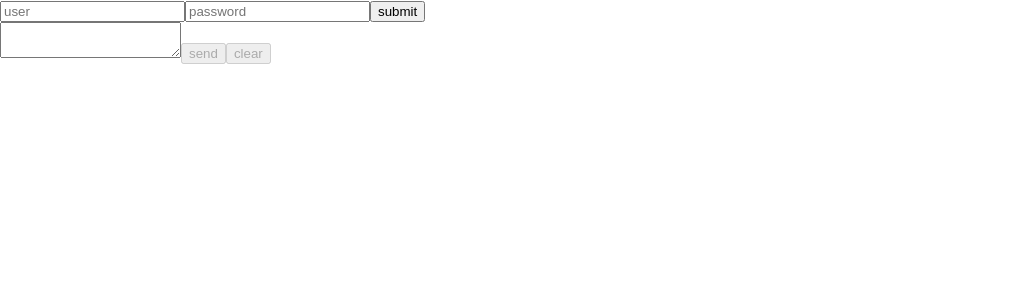
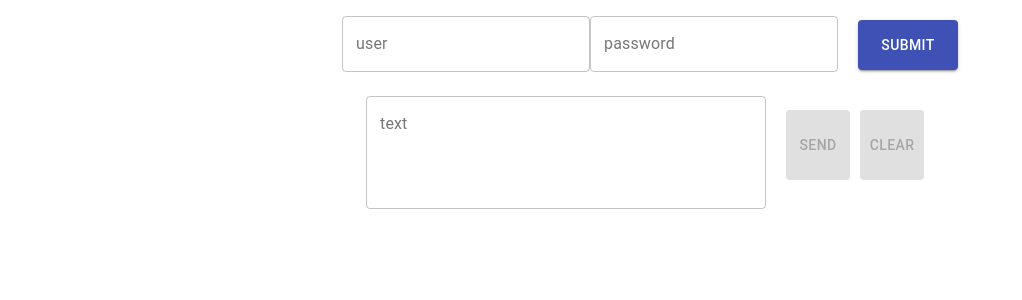
Before and after one commit to sunliang711/crossshare, a React (Create React App) app in the folder frontend/: page / in a window 1280 px wide. Shown: the top 300 px of the page, without its empty margins (0-1022 px from the left). Built offline with nearby package versions, Linux system fonts and the light colour scheme.

Commit message:
introduced material-ui

```diff
--- a/frontend/package.json
+++ b/frontend/package.json
@@ -3,6 +3,7 @@
   "version": "0.1.0",
   "private": true,
   "dependencies": {
+    "@material-ui/core": "^4.5.1",
     "react": "^16.10.2",
     "react-dom": "^16.10.2",
     "react-scripts": "3.2.0"
--- a/frontend/src/Login.css
+++ b/frontend/src/Login.css
@@ -1,3 +1,14 @@
+.loginForm{
+    display: flex;
+    justify-content: center;
+}
 .loginStatus{
     color: red;
 }
+
+.MuiButtonBase-root{
+    top:20px;
+    left:20px;
+    height:50px;
+    width:100px;
+}
--- a/frontend/src/Login.js
+++ b/frontend/src/Login.js
@@ -1,7 +1,69 @@
 import React from 'react';
 import config from "./config"
 import axios from 'axios';
+import TextField from '@material-ui/core/TextField'
+import Button from '@material-ui/core/Button'
 import "./Login.css"
+
+// const Login2 = props => {
+//     const [user, setUser] = useState('');
+//     const [password, setPassowrd] = useState('');
+//     const [status, setStatus] = useState('');
+
+//     const submit = (callback) => {
+//         const headers = {
+//             "Content-Type": "application/json"
+//         }
+//         const data = {
+//             user: user,
+//             password: password,
+//         }
+//         console.log(`data: ${JSON.stringify(data)}`)
+//         axios.post(config.restServer + "/login", data, headers).then(
+//             res => {
+//                 if (res.data.code === 0) {
+//                     callback(user, res.data.token)
+//                 } else {
+//                     console.log("login failed")
+//                     setStatus(res.data.msg)
+//                 }
+//             }
+//         )
+//     }
+//     const handleChange = name => (e) => {
+//         console.log('handleChange called')
+//         // this.setState({ [e.target.name]: e.target.value })
+//         if (name === 'user') {
+//             setUser(e.target.value)
+//         } else if (name === 'password') {
+//             setPassowrd(e.target.value)
+//         }
+//     }
+//     return (
+//         <div>
+//             <form className="loginForm" noValidate autoComplete="off">
+//                 <TextField
+//                     id="user"
+//                     label="user"
+//                     onChange={handleChange('user')}
+//                     margin="normal"
+//                     variant="outlined"
+//                 />
+//                 <TextField
+//                     id="password"
+//                     label="password"
+//                     type="password"
+//                     onChange={handleChange('password')}
+//                     margin="normal"
+//                     variant="outlined"
+//                 />
+//                 <Button variant="contained" color="primary" onClick={submit(props.callback)}>submit</Button>
+//                 <span className="loginStatus">{status}</span>
+
+//             </form>
+//         </div>
+//     )
+// }
 
 class Login extends React.Component {
     constructor(props) {
@@ -13,16 +75,40 @@ class Login extends React.Component {
         }
         // this.handleChange = this.handleChange.bind(this)
     }
-    handleChange = (e) => {
-        this.setState({ [e.target.name]: e.target.value })
+    handleChange = name => (e) => {
+        console.log('handleChange called')
+        // this.setState({ [e.target.name]: e.target.value })
+        this.setState({ [name]: e.target.value })
+        console.log(`this.state: ${JSON.stringify(this.state)}`)
     }
     render() {
         return (
+            // <div>
+            //     <input name="user" placeholder="user" onChange={this.handleChange} />
+            //     <input name="password" placeholder="password" type="password" onChange={this.handleChange} />
+            //     <button onClick={this.submit.bind(this, this.props.callback)}>submit</button>
+            //     <span className="loginStatus">{this.state.status}</span>
+            // </div>
             <div>
-                <input name="user" placeholder="user" onChange={this.handleChange} />
-                <input name="password" placeholder="password" type="password" onChange={this.handleChange} />
-                <button onClick={this.submit.bind(this, this.props.callback)}>submit</button>
-                <span className="loginStatus">{this.state.status}</span>
+                <form className="loginForm" noValidate autoComplete="off">
+                    <TextField
+                        id="user"
+                        label="user"
+                        onChange={this.handleChange('user')}
+                        margin="normal"
+                        variant="outlined"
+                    />
+                    <TextField
+                        id="password"
+                        label="password"
+                        type="password"
+                        onChange={this.handleChange('password')}
+                        margin="normal"
+                        variant="outlined"
+                    />
+                    <Button variant="contained" color="primary" onClick={this.submit.bind(this, this.props.callback)}>submit</Button>
+
+                </form>
             </div>
         )
     }
@@ -34,6 +120,7 @@ class Login extends React.Component {
             user: this.state.user,
             password: this.state.password
         }
+        console.log(`data: ${JSON.stringify(data)}`)
         axios.post(config.restServer + "/login", data, headers).then(
             res => {
                 console.log(`/login,response: ${JSON.stringify(res.data)}`)
--- a/frontend/src/TextItem.css
+++ b/frontend/src/TextItem.css
@@ -1,16 +1,17 @@
 .textItem{
+    display: flex;
+    align-content: center;
     background-color: darkcyan;
     list-style-type: none;
 }
 
-.deleteBtn{
-    color: green;
-}
-
-.copyBtn{
-    color: red;
+.text{
+    margin-left:50px;
+    margin-right: 20px;
+    height:40px;
+    top:40px;
 }
 
 .status{
-    color: yellowgreen
+    color:red;
 }
--- a/frontend/src/TextItem.js
+++ b/frontend/src/TextItem.js
@@ -1,22 +1,38 @@
 import React from "react";
 import ReactDOM from "react-dom";
 import { CopyToClipboard } from 'react-copy-to-clipboard';
+import Button from '@material-ui/core/Button'
+import { makeStyles } from '@material-ui/core/styles';
 import "./TextItem.css"
 
+const useStyles = makeStyles(theme => ({
+    button: {
+        margin: theme.spacing(1),
+        top: 0
+    }
+}))
 export default props => {
+    const classes = useStyles();
     const copyElem = <CopyToClipboard
         onCopy={props.onCopy}
         text={props.text}>
-        <button className="copyBtn">
+        <Button
+            variant="contained"
+            color="primary"
+            className={classes.button}>
             {props.copyButtonText || "copy"}
-        </button>
+        </Button>
     </CopyToClipboard>
 
     const deleteBtn =
-        <button className="deleteBtn" onClick={props.onDelete}>
+        <Button
+            variant="contained"
+            color="primary"
+            className={classes.button} onClick={props.onDelete}>
             {props.deleteButtonText || "delete"}
-        </button>
+        </Button>
 
+    const text = <span className="text">{props.text}</span>
     const status = <span className="status">
         {props.status}
     </span>
@@ -24,7 +40,7 @@ export default props => {
         <li className="textItem">
             {copyElem}
             {deleteBtn}
-            {props.text}
+            {text}
             {status}
         </li>
     )
--- /dev/null
+++ b/frontend/src/logout.css
@@ -0,0 +1,11 @@
+.logout{
+    height: 80px;
+    display: flex;
+    align-items: center;
+    justify-content: center;
+}
+
+.logoutBtn{
+    top:0px;
+    height:45px;
+}
--- a/frontend/src/logout.js
+++ b/frontend/src/logout.js
@@ -1,4 +1,6 @@
 import React from 'react';
+import Button from '@material-ui/core/Button'
+import "./logout.css"
 
 class Logout extends React.Component {
     constructor(props) {
@@ -7,8 +9,9 @@ class Logout extends React.Component {
 
     render() {
         return (
-            <div>
-                Greeting {this.props.user}<button onClick={this.props.onClick}>logout</button>
+            <div className="logout">
+                <span className="greeting"> Greeting {this.props.user}</span>
+                <Button className="logoutBtn" variant="contained" color="primary" onClick={this.props.onClick}>logout</Button>
             </div>
         )
     }
--- /dev/null
+++ b/frontend/src/sender.css
@@ -0,0 +1,20 @@
+.sender{
+    display: flex;
+    justify-content: center;
+    margin-bottom:40px;
+}
+
+.sendBox{
+    width:400px;
+    /* height:200px; */
+}
+
+/* .sendBtn{
+    top:40px;
+    height:60px;
+}
+
+.clearBtn{
+    top:40px;
+    height:60px;
+} */
--- a/frontend/src/sender.js
+++ b/frontend/src/sender.js
@@ -1,29 +1,50 @@
 import React from 'react';
+import "./sender.css";
+import TextField from '@material-ui/core/TextField';
+import Button from '@material-ui/core/Button';
+import { styled } from '@material-ui/core/styles';
+
+const MyButton = styled(Button)({
+    top: 30,
+    marginRight: '10px',
+    marginLeft: '0px',
+    width: '40px',
+    height: '70px',
+})
 
 class Sender extends React.Component {
     constructor(props) {
         super(props)
         this.state = {
-            textToBeSent: ''
+            text: ''
         }
         // this.textarea = null
-        this.handleChange = this.handleChange.bind(this)
+        // this.handleChange = this.handleChange.bind(this)
     }
-    handleChange(e) {
-        this.setState({ [e.target.name]: e.target.value })
+    handleChange = name => e => {
+        this.setState({ [name]: e.target.value })
         // this.textarea = e.target
     }
     clear = () => {
-        this.setState({ textToBeSent: '' })
+        this.setState({ text: '' })
         // this.textarea.value = ''
     }
     render() {
         return (
-            <div>
-                <textarea name="textToBeSent" value={this.state.textToBeSent} onChange={this.handleChange}></textarea>
-                <button disabled={this.props.disable} onClick={() => { this.props.onClick(this.state.textToBeSent) }}>send</button>
-                <button disabled={this.state.textToBeSent === ''} onClick={this.clear}>clear</button>
-            </div>
+            <div className="sender">
+                <TextField
+                    className="sendBox"
+                    label="text"
+                    margin="normal"
+                    variant="outlined"
+                    multiline
+                    rows="4"
+                    value={this.state.text}
+                    onChange={this.handleChange('text')}
+                />
+                <MyButton className="sendBtn" variant="contained" color="primary" disabled={this.props.disable || this.state.text === ''} onClick={() => { this.props.onClick(this.state.text) }}>send</MyButton>
+                <MyButton className="clearBtn" variant="contained" color="primary" disabled={this.state.text === ''} onClick={this.clear}>clear</MyButton>
+            </div >
         )
 
     }
```
Also changed, not shown: 1 other file (tests, documents, lock files or other folders).
